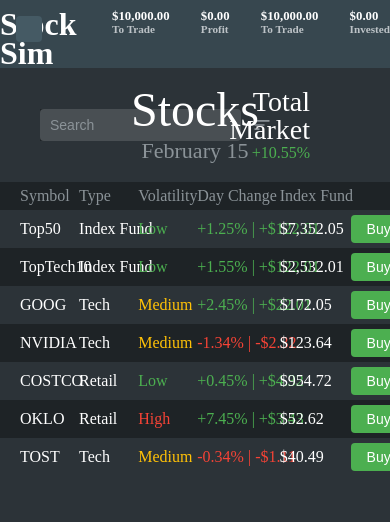
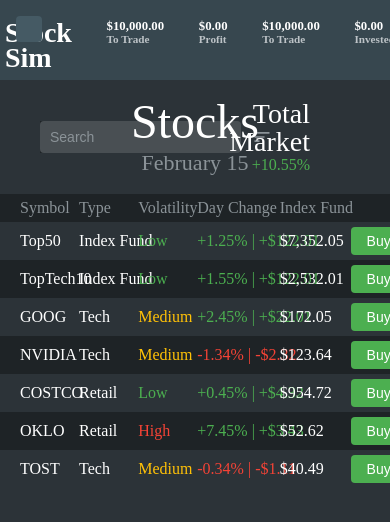
Before and after one commit to MichaelAho1/QuickMarkets, a React (Vite) app in the folder client/: page / in a window 390 px wide. Shown: the top 522 px of the page. Built offline with nearby package versions, Linux system fonts and the light colour scheme.

Commit message:
readjusted header

```diff
--- a/client/src/HeaderBar/header.module.css
+++ b/client/src/HeaderBar/header.module.css
@@ -1,8 +1,11 @@
 .header {
+    gap: 15%;
+    padding-top: 10px;
+    padding-bottom: 10px;
+    padding-left: 5px;
     display: flex;
     background-color: #37474F;
     color: white;
-    gap: 10%;
 }
 
 .value {
@@ -33,7 +36,7 @@
 
 @media (max-width: 1350px) {
     .header {
-        gap: 8.6%;
+        gap: 10%;
     }
     .title {
         font-size: 2.5rem;
@@ -64,13 +67,13 @@
 
 @media (max-width: 800px) {
     .header {
-        gap: 8%;
+        gap: 9%;
     }
 }
 
 @media (max-width: 700px) {
     .title {
-        font-size: 2rem;
+        font-size: 1.75rem;
     }
     .value {
         font-size: 0.8rem;
```
